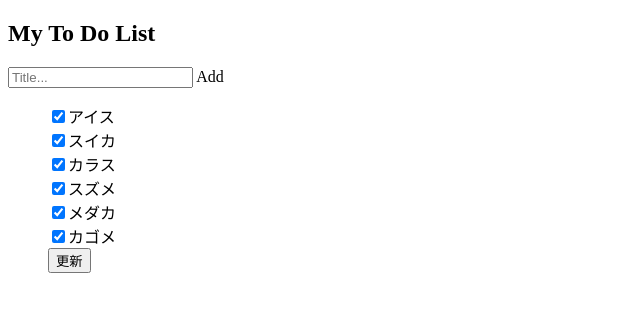
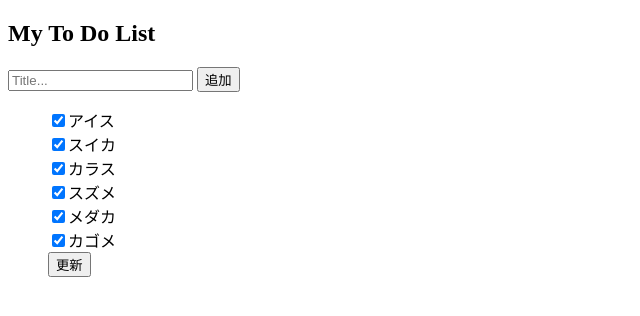
Before and after one commit to t-morisawa/responder-todo, a Python web app: template src/templates/test.html in a window 1280 px wide. Shown: the top 316 px of the page, without its empty margins (0-640 px from the left). Run offline with Jinja, Linux system fonts and the light colour scheme; the template is opened without the code that fills it, so the values that code supplies are empty.

Commit message:
リファクタリング

```diff
--- a/src/templates/test.html
+++ b/src/templates/test.html
@@ -5,17 +5,17 @@
         <meta name="Content-Style-Type" content="text/css">
     </head>
     <body>
-        <div id="myDIV" class="header">
         <h2>My To Do List</h2>
-            <input type="text" id="myInput" placeholder="Title...">
-            <span onclick="newElement()" class="addBtn">Add</span>
-        </div>
-
-        <ul style="list-style: none;" id="myUL">
         {% if params %}
         <p>sent: {{params}}</p>
         {% endif %}
-            <form method="post"></li>
+        <form method="post">
+            <input type="text" name="todo" placeholder="Title...">
+            <input type="submit" value="追加">
+        </form>
+
+        <form method="post">
+        <ul style="list-style: none;">
             <li><input type="checkbox" name="riyu" value="1" checked="checked">アイス</li>
             <li><input type="checkbox" name="riyu" value="2" checked="checked">スイカ</li>
             <li><input type="checkbox" name="riyu" value="3" checked="checked">カラス</li>
@@ -23,8 +23,7 @@
             <li><input type="checkbox" name="riyu" value="5" checked="checked">メダカ</li>
             <li><input type="checkbox" name="riyu" value="6" checked="checked">カゴメ</li>
             <li><input type="submit" value="更新"></li>
+        </ul>
         </form>
-
-        </ul>
     </body>
 </html>
```
Lines whose indentation alone changed are shown as unchanged.
